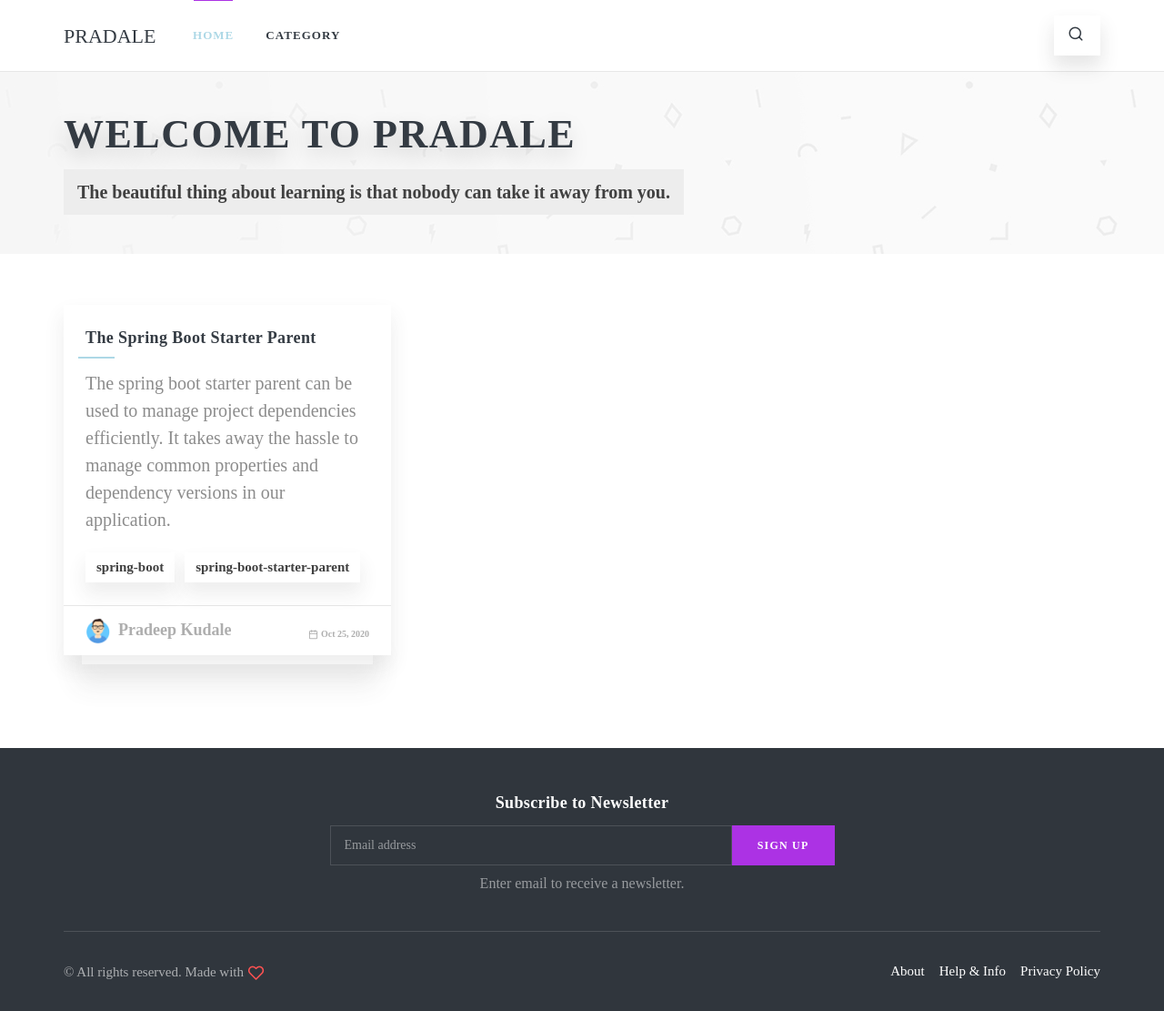
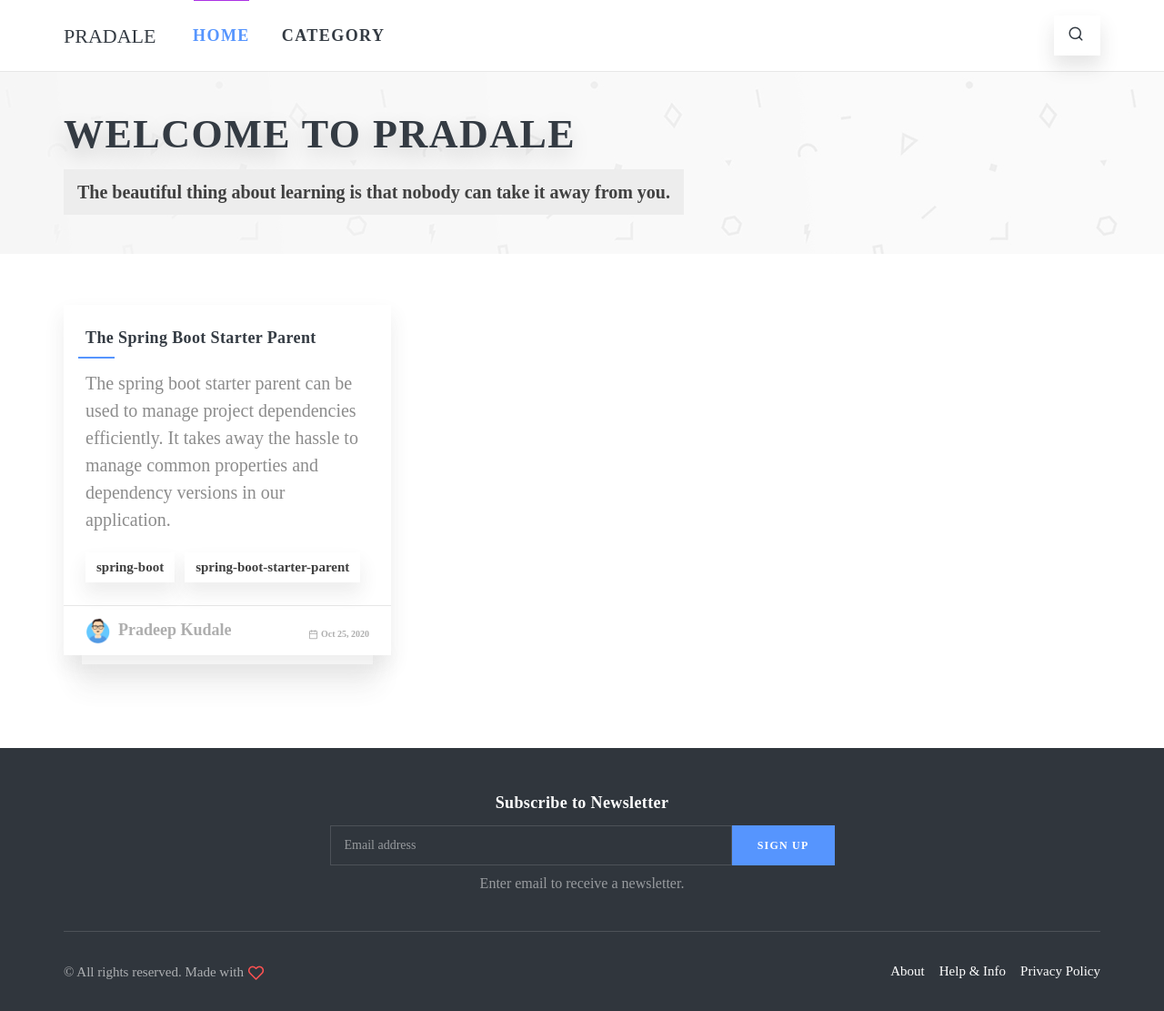
Before and after one commit to pradeepkudale/pradale, a Jekyll site: the page built from index.html, in a window 1280 px wide. Shown: the whole page at 91% size. Built offline with Jekyll 4.4.1, drawn with Linux system fonts in a browser that asks for light colours; some web fonts are replaced; the list of posts is cut into pages by our own code.

Commit message:
Spring boot starter parent post. Add fixes

```diff
--- a/_includes/createx/footer.html
+++ b/_includes/createx/footer.html
@@ -8,7 +8,7 @@
                 <div class="input-group">
                     <input class="form-control form-control-light-skin" id="emailId" type="email" placeholder="Email address">
                     <div class="input-group-append">
-                        <button class="btn btn-primary" type="submit" onclick="return subscriber()">Sign Up</button>
+                        <button class="btn btn-info" type="submit" onclick="return subscriber()">Sign Up</button>
                     </div>
                 </div><small class="form-text text-white opacity-50 pt-1 text-center">Enter email to receive a newsletter.</small>
             </div>
--- a/_includes/createx/header.html
+++ b/_includes/createx/header.html
@@ -65,7 +65,7 @@
                                     <div class="widget widget-custom-menu">
                                         <ul>
                                             {% for category in site.categories %}
-                                            <li><a href="{{site.baseurl}}/category/{{ category[0] | downcase | url_escape | strip | replace: ' ', '-' }}">{{ category[0] | camelcase }} ({{ category[1].size }})</a></li>
+                                            <li><a href="{{site.baseurl}}/category/{{ category[0] | downcase | url_escape | strip | replace: ' ', '-' }}">{{ category[0] }} ({{ category[1].size }})</a></li>
                                             {% endfor %}
                                         </ul>
                                     </div>
--- a/assets/css/main.css
+++ b/assets/css/main.css
@@ -13,6 +13,9 @@ h1, h2, h3, h4, h5, h6 {
     min-height: 200px;
 }
 
+.dropdown-menu {
+    font-size: 18px;
+}
 .mega-dropdown .widget.widget-custom-menu ul > li > a {
     font-size: 18px;
 }
@@ -26,24 +29,41 @@ h1, h2, h3, h4, h5, h6 {
     font-size: 18px !important;
 }
 
-a:hover {
-    color: lightblue;
+.post-author .post-author-name {
+    font-size: 18px;
+}
+
+.blog-card .post-title>a:hover {
+    color: #5695fe;
     text-decoration: none;
 }
 
-.post-author .post-author-name {
-    font-size: 18px;
-}
 
 .tag-link {
     font-size: 15px;
 }
 
+a {
+    color: #5695fe;
+    text-decoration: underline;
+    background-color: transparent;
+}
+
+a:hover {
+    color: #5695fe;
+    text-decoration: none;
+}
+
 .navbar-nav .nav-item.active .nav-link {
-    color: lightblue;
+    color: #5695fe;
+    font-size: 18px;
+}
+
+.navbar-nav .nav-link {
+    font-size: 18px;
 }
 
 /* line between categories and tags buttons */
 .bg-gradient, .block-title::after, .animated-digits::after, .step .step-title::after, .btn-gradient, .btn-style-2.btn-gradient::after, .btn-style-2.btn-gradient:hover::before, .btn-style-6.btn-gradient::before, .accordion-style-3 .card-body::after, .accordion-style-3 [data-toggle="collapse"], .widget-title::after, .tag-link::before, .noUi-connect, .mobile-menu .dropdown-header::after, .blog-card .post-title::after {
-    background: lightblue !important;
+    background: #5695fe !important;
 }
```
Also changed, not shown: assets/css/theme.min.css, assets/js/vendor.min.js, 1 other file.
